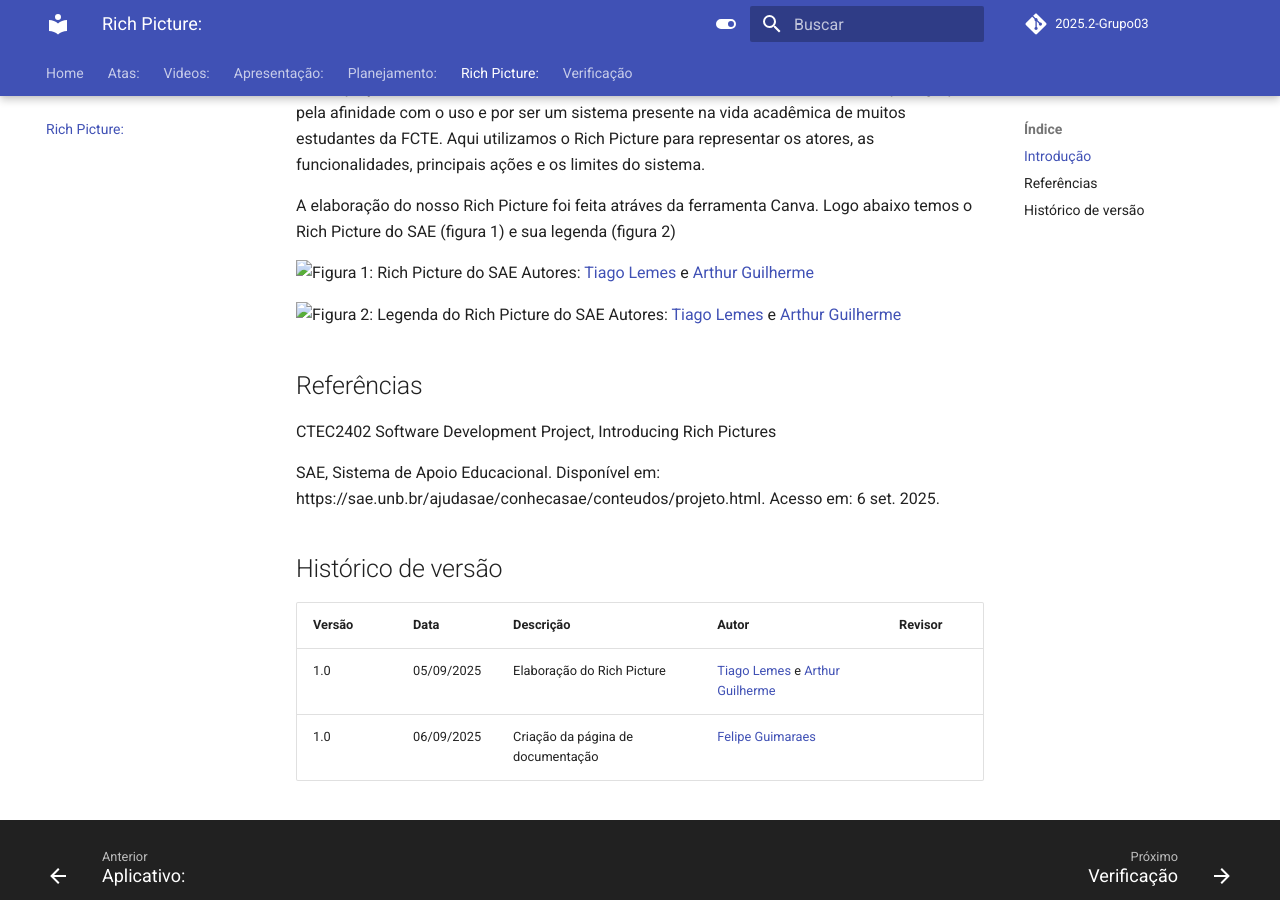
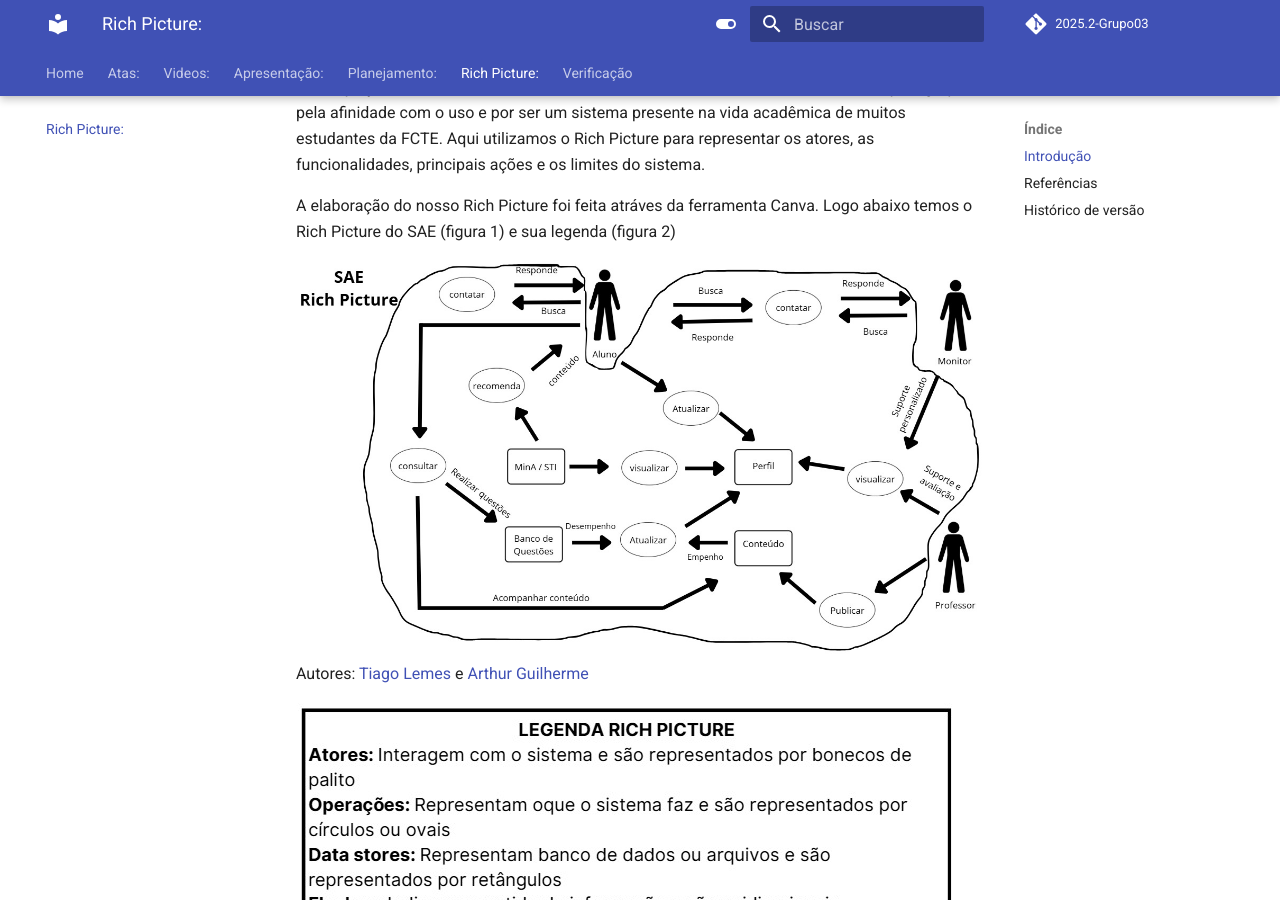
Before and after one commit to Requisitos-de-Software/2025.2-Grupo03, an MkDocs documentation site: the page built from docs/Rich-picture/richpicture.md, in a window 1280 px wide and 900 px high, scrolled down 399 px. Built offline with MkDocs 1.6.1 and Material for MkDocs 9.7.7, drawn with Linux system fonts in a browser that asks for light colours; comment, search, counter and statistics services are not loaded.

Commit message:
corrigindo imagens

```diff
--- a/docs/Rich-picture/richpicture.md
+++ b/docs/Rich-picture/richpicture.md
@@ -7,10 +7,10 @@
 
 A elaboração do nosso Rich Picture foi feita atráves da ferramenta Canva. Logo abaixo temos o Rich Picture do SAE (figura 1) e sua legenda (figura 2)
 
-![Figura 1: Rich Picture do SAE](docs/imagens/RichPicture-SAE.jpg)
+![Figura 1: Rich Picture do SAE](../imagens/RichPicture-SAE.jpg)
 Autores: [Tiago Lemes](https://github.com/TiagoTeixeira-2005) e [Arthur Guilherme](https://github.com/ArthurGuilher62)
 
-![Figura 2: Legenda do Rich Picture do SAE](docs/imagens/LegendaRichPicture-SAE.jpg)
+![Figura 2: Legenda do Rich Picture do SAE](../imagens/LegendaRichPicture-SAE.jpg)
 Autores: [Tiago Lemes](https://github.com/TiagoTeixeira-2005) e [Arthur Guilherme](https://github.com/ArthurGuilher62)
 
 ## Referências
```
